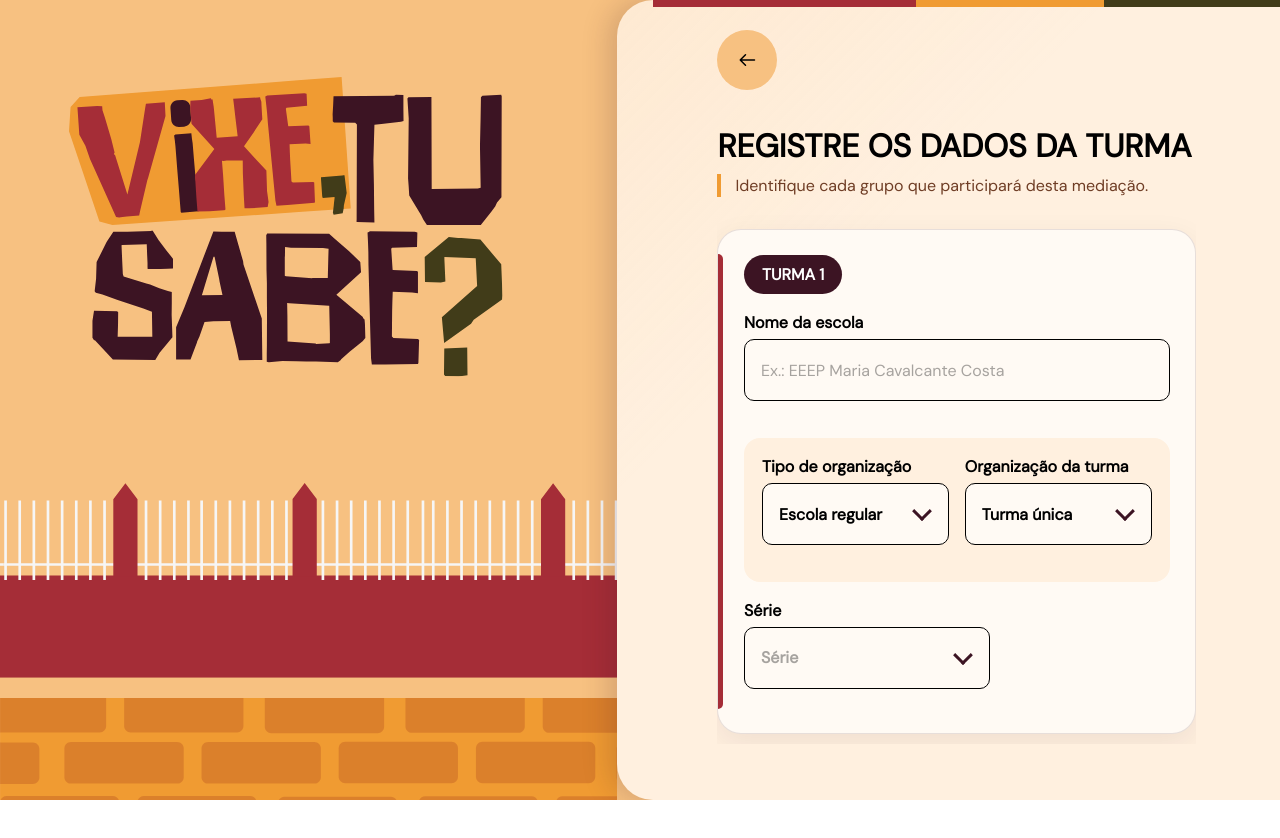
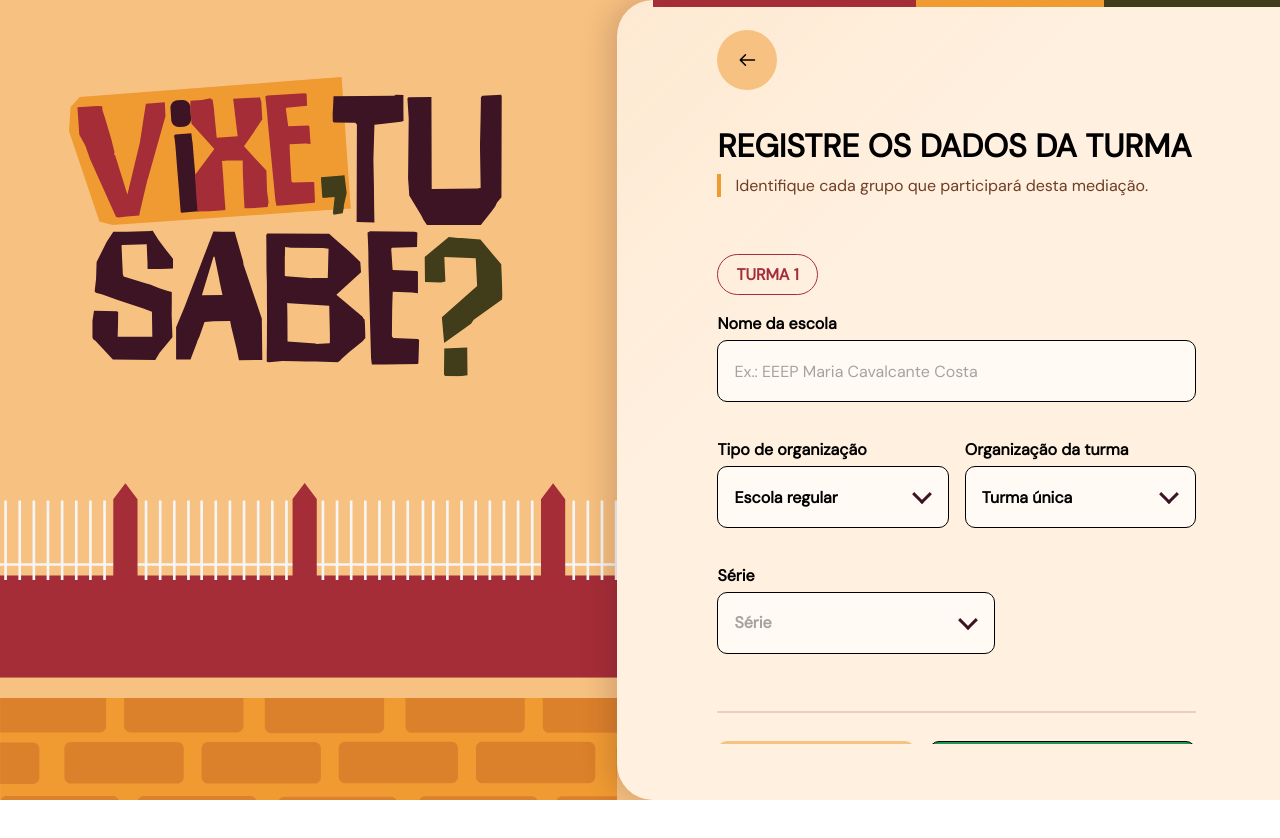
Before and after one commit to CSCAQXD/QUIZ-vixe-tu-sabe, a React app in the folder frontend/: page /cadastro-turmas in a window 1280 px wide. Shown: the top 838 px of the page. Built offline with nearby package versions, Linux system fonts and the light colour scheme; the HTML template or start-up script is replaced by a standard one.

Commit message:
style(turmas): simplifica estrutura do formulario

```diff
--- a/frontend/src/components/features/turmas/TurmaForm/TurmaForm.css
+++ b/frontend/src/components/features/turmas/TurmaForm/TurmaForm.css
@@ -1,25 +1,10 @@
 .turma-form {
-    position: relative;
     min-width: 0;
     display: grid;
     gap: 18px;
     margin: 0;
-    padding: clamp(22px, 2vw, 30px);
-    border: 1px solid rgb(60 20 35 / 12%);
-    border-radius: 24px;
-    background: #fffaf4;
-    box-shadow: 0 10px 30px rgb(60 20 35 / 8%);
-}
-
-.turma-form::before {
-    position: absolute;
-    top: 24px;
-    bottom: 24px;
-    left: 0;
-    width: 5px;
-    border-radius: 0 5px 5px 0;
-    background: #a52d37;
-    content: "";
+    padding: clamp(18px, 2vw, 28px) 0 clamp(28px, 3vw, 38px);
+    border-bottom: 2px solid rgb(165 45 55 / 18%);
 }
 
 .turma-form__header {
@@ -33,11 +18,11 @@
     width: auto;
     margin: 0;
     padding: 9px 18px;
-    border: 0;
+    border: 1px solid #a52d37;
     border-radius: 162px;
-    color: #fff;
+    color: #a52d37;
     text-align: center;
-    background: #3c1423;
+    background: transparent;
     font-family: var(--font-family-base);
     font-size: 1rem;
     font-weight: 700;
@@ -47,9 +32,7 @@
     display: grid;
     grid-template-columns: repeat(2, minmax(0, 1fr));
     gap: 16px;
-    padding: 18px;
-    border-radius: 16px;
-    background: #fff0df;
+    padding: 0;
 }
 
 .turma-form__configuration > .form-field {
```
